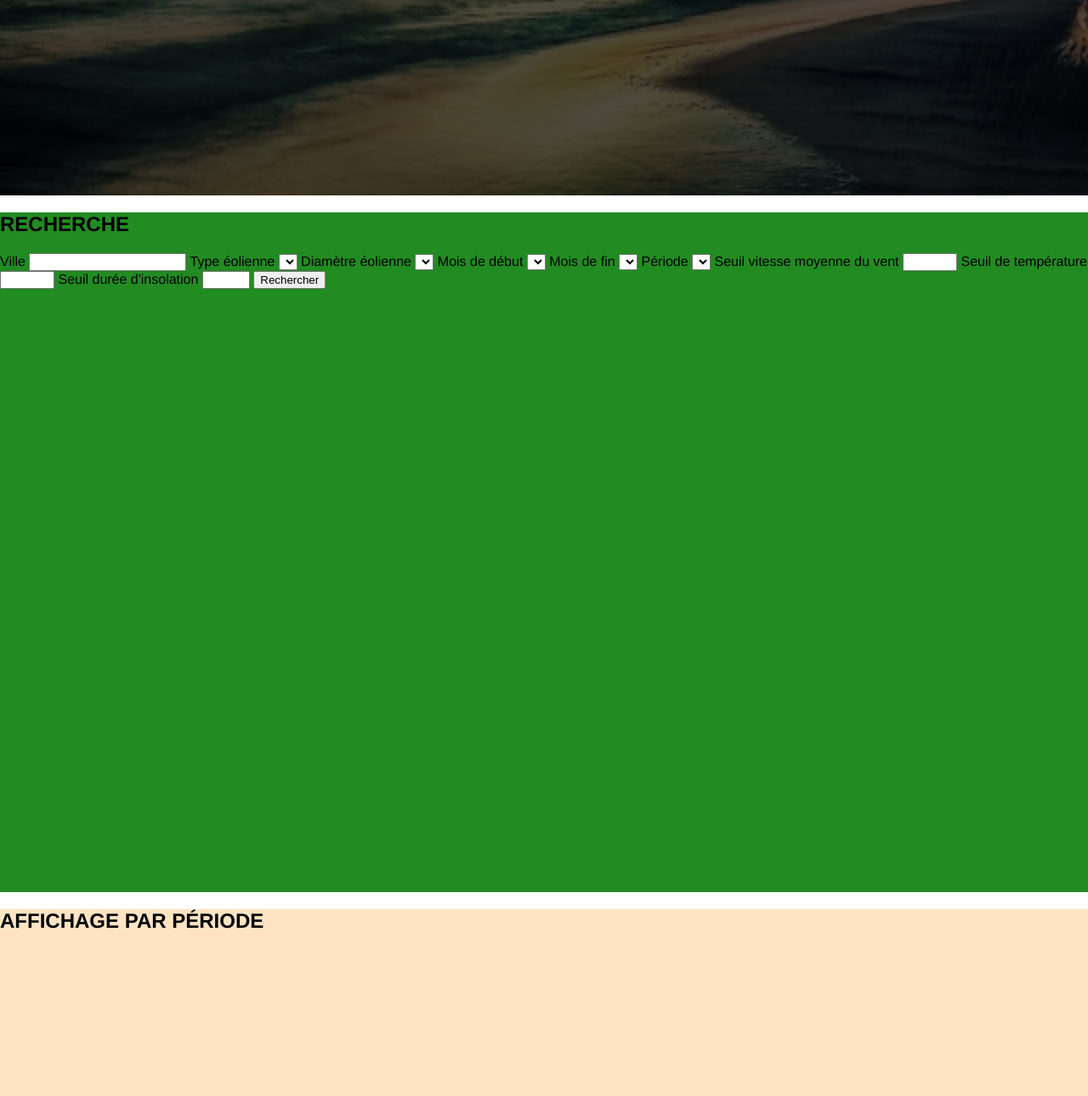
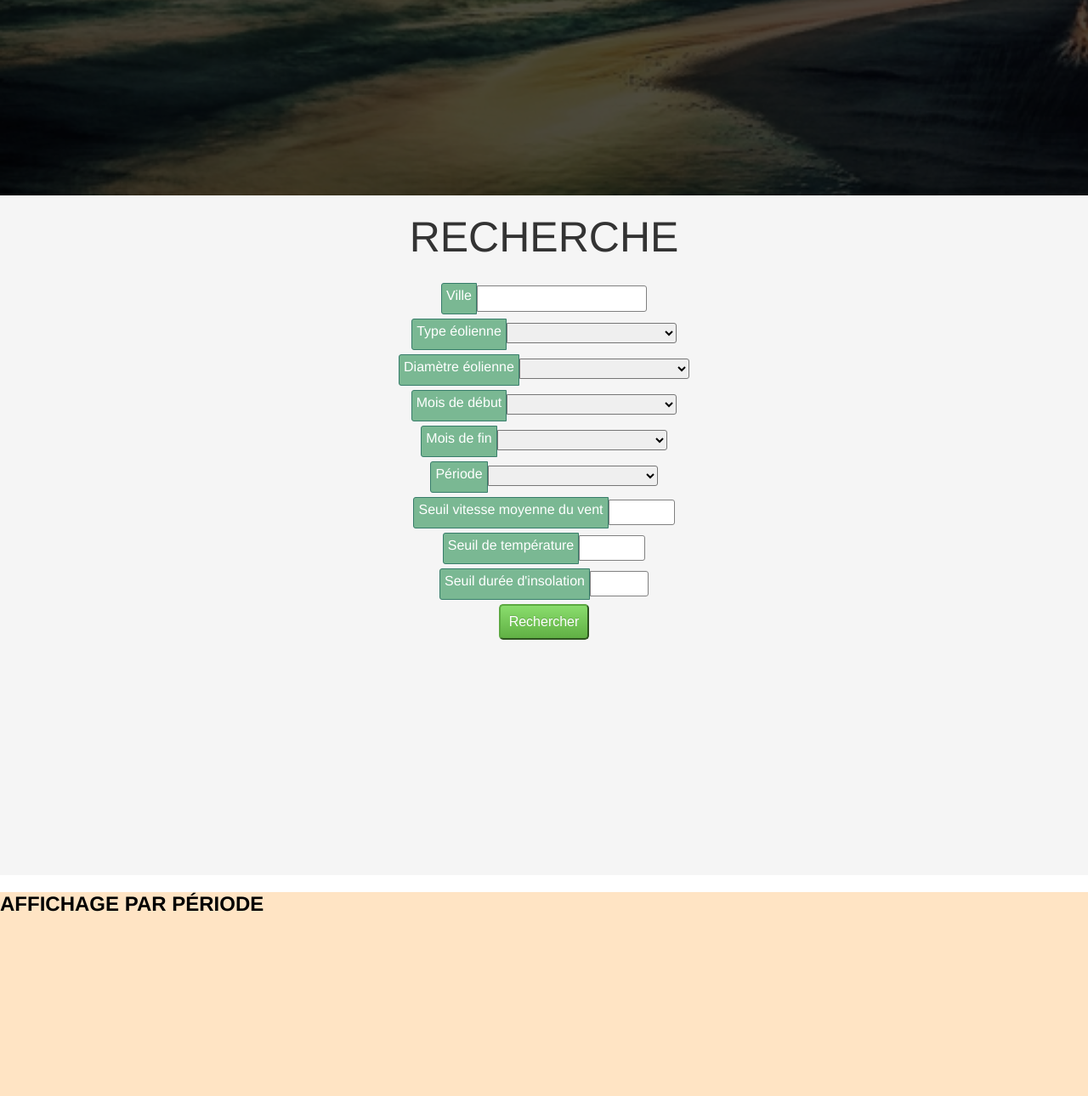
Before and after one commit to FADILI-Youssef/easy_meteo, a PHP site: page / in a window 1280 px wide. Shown: the part 570-1860 px from the top of the page at 85% size. Run offline with PHP 8.4, Linux system fonts and the light colour scheme; data comes from the database, SQL or seed files in the repository; lists and menus that the app fills with data are empty.

Commit message:
Syle recherche

```diff
--- a/search/views/search.php
+++ b/search/views/search.php
@@ -3,44 +3,53 @@
     <h2>RECHERCHE</h2>
 
      <!-- Formulaire de recherche -->
-    <form methode="POST" action="">
             <!-- Ville -->
-        <label for="ville">Ville </label>
-        <input type="text" id="ville" />
+            <span>
+                <label for="ville">Ville</label><input type="text" id="ville" />
+
 
             <!-- Type éolienne -->
-        <label for="type_eolienne">Type éolienne </label>
-        <select id="type_eolienne"></select>
+            <span>
+                <label for="type_eolienne">Type éolienne</label><select id="type_eolienne"><option></option><option>Premier test</option><option>Second test</option></select>
+            </span>
 
             <!-- Diamètre éolienne -->
-        <label for="diametre_eolienne">Diamètre éolienne </label>
-        <select id="diametre_eolienne"></select>
+             <span>
+                <label for="diametre_eolienne">Diamètre éolienne</label><select id="diametre_eolienne"><option></option><option>Premier test</option><option>Second test</option></select>
+             </span>
 
             <!-- Mois de début -->
-        <label for="mois_debut">Mois de début </label>
-        <select id="mois_debut"></select>
+            <span>
+                <label for="mois_debut">Mois de début</label><select id="mois_debut"><option></option><option>Premier test</option><option>Second test</option></select>
+            </span>
 
             <!-- Mois de fin -->
-        <label for="mois_fin">Mois de fin </label>
-        <select id="mois_fin"></select>
+            <span>
+                <label for="mois_fin">Mois de fin</label><select id="mois_fin"><option></option><option>Premier test</option><option>Second test</option></select>
+            </span>
 
             <!-- Période -->
-        <label for="periode">Période </label>
-        <select id="periode"></select>
+            <span>
+                <label for="periode">Période</label><select id="periode"><option></option><option>Premier test</option><option>Second test</option></select>
+            </span>
 
             <!-- Seuil vitesse moyenne du vent -->
-        <label for="seuil_vitesse_moyenne_vent">Seuil vitesse moyenne du vent </label>
-        <input type="number" id="seuil_vitesse_moyenne_vent" min="0" max="250"/>
+            <span>
+                <label for="seuil_vitesse_moyenne_vent">Seuil vitesse moyenne du vent</label><input type="number" id="seuil_vitesse_moyenne_vent" min="0" max="250"/>
+            </span>
 
             <!-- Seuil température -->
-        <label for="seuil_temperature">Seuil de température </label>
-        <input type="number" id="seuil_temperature" min="-30" max="50" />
+            <span>
+                <label for="seuil_temperature">Seuil de température</label><input type="number" id="seuil_temperature" min="-30" max="50" />
+            </span>
 
             <!-- Seuil durée d'insolation -->
-        <label for="seuil_duree_insolation">Seuil durée d'insolation </label>
-        <input type="number" id="seuil_duree_insolation" min="0" max="24" />
+            <span>
+                <label for="seuil_duree_insolation">Seuil durée d'insolation</label><input type="number" id="seuil_duree_insolation" min="0" max="24" />
+            </span>
 
             <!-- Bouton rechercher -->
-        <input type="submit" value="Rechercher" />
-     </form>
+
+                <input id="submit_to_periodic_display" type="submit" value="Rechercher" />
+
 </section>
--- a/style/search.css
+++ b/style/search.css
@@ -1,5 +1,87 @@
 #formulaire_recherche {
 
     height: 100%;
-    background-color: forestgreen;
+    background-color: whitesmoke;
+    text-align: center;
 }
+
+#formulaire_recherche h2 {
+
+    margin: 0px;
+    padding: 20px;
+    color: #333;
+    font-style: normal;
+    font-weight: 200;
+    font-size: 50px;
+}
+
+
+#submit_to_periodic_display {
+
+    padding: 10px;
+    font-size: 16px;
+    border-radius: 5px;
+    text-align: center;
+    color: white;
+    text-shadow: 0 -1px 0 rgba(0,0,0,0.15);
+    background-color: #60b044;
+    background-image: linear-gradient(#8add6d, #60b044);
+    border-color: #5ca941;
+    vertical-align: middle;
+}
+
+span {
+
+    display: block;
+    margin: 5px;
+}
+
+select {
+
+    display: inline-block;
+    width: 200px;
+    height: 24px;
+    line-height: 24px;
+    border-top-right-radius: 3px;
+    border-bottom-right-radius: 3px;
+
+    font-size: 16px;
+}
+
+input[type="text"] {
+
+    display: inline-block;
+    width: 200px;
+    line-height: 19px;
+    padding: 5px;
+    font-size: 16px;
+    border: solid thin gray;
+    border-top-right-radius: 3px;
+    border-bottom-right-radius: 3px;
+    vertical-align: middle;
+}
+
+input[type="number"] {
+
+    display: inline-block;
+    padding-left: 10px;
+    font-size: 16px;
+    height: 30px;
+    border: solid thin gray;
+    border-top-right-radius: 3px;
+    border-bottom-right-radius: 3px;
+}
+
+label {
+
+    display: inline-block;
+    vertical-align: middle;
+    height: 25px;
+    padding: 5px;
+    font-size: 16px;
+    border: solid thin #377D6A;
+    border-top-left-radius: 3px;
+    border-bottom-left-radius: 3px;
+    color: white;
+    background-color: #7AB893;
+}
--- a/style/smooth_scroll.js
+++ b/style/smooth_scroll.js
@@ -1,8 +1,18 @@
     $(document).ready(function() {
 		$('.scrollTo').click( function() { // Au clic sur un élément
 			var page = $(this).attr('href'); // Page cible
-			var speed = 750; // Durée de l'animation (en ms)
-			$('html, body').animate( { scrollTop: $(page).offset().top }, speed ); // Go
+			$('html, body').animate( { scrollTop: $(page).offset().top }, 750 ); // Go
 			return false;
 		});
 	});
+
+
+
+    $(document).ready(function() {
+		$('#submit_to_periodic_display').click( function() { // Au clic sur un élément
+            var id = $(this).attr('id');
+			var page = id.substring(10, id.length); // Page cible
+			$('html, body').animate( { scrollTop: $('#'+page).offset().top }, 750 ); // Go
+			return false;
+		});
+	});
```
Lines whose indentation alone changed are shown as unchanged.
